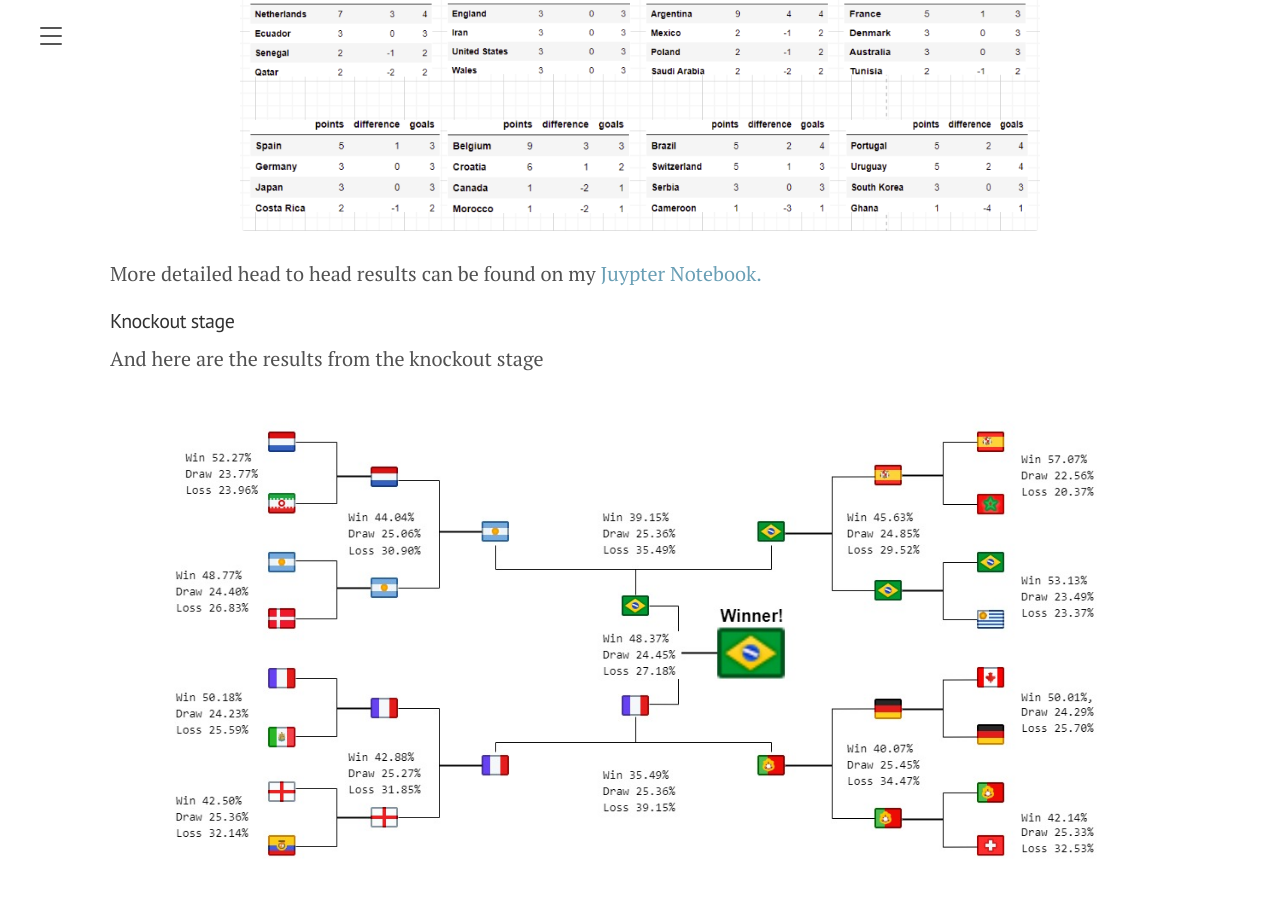
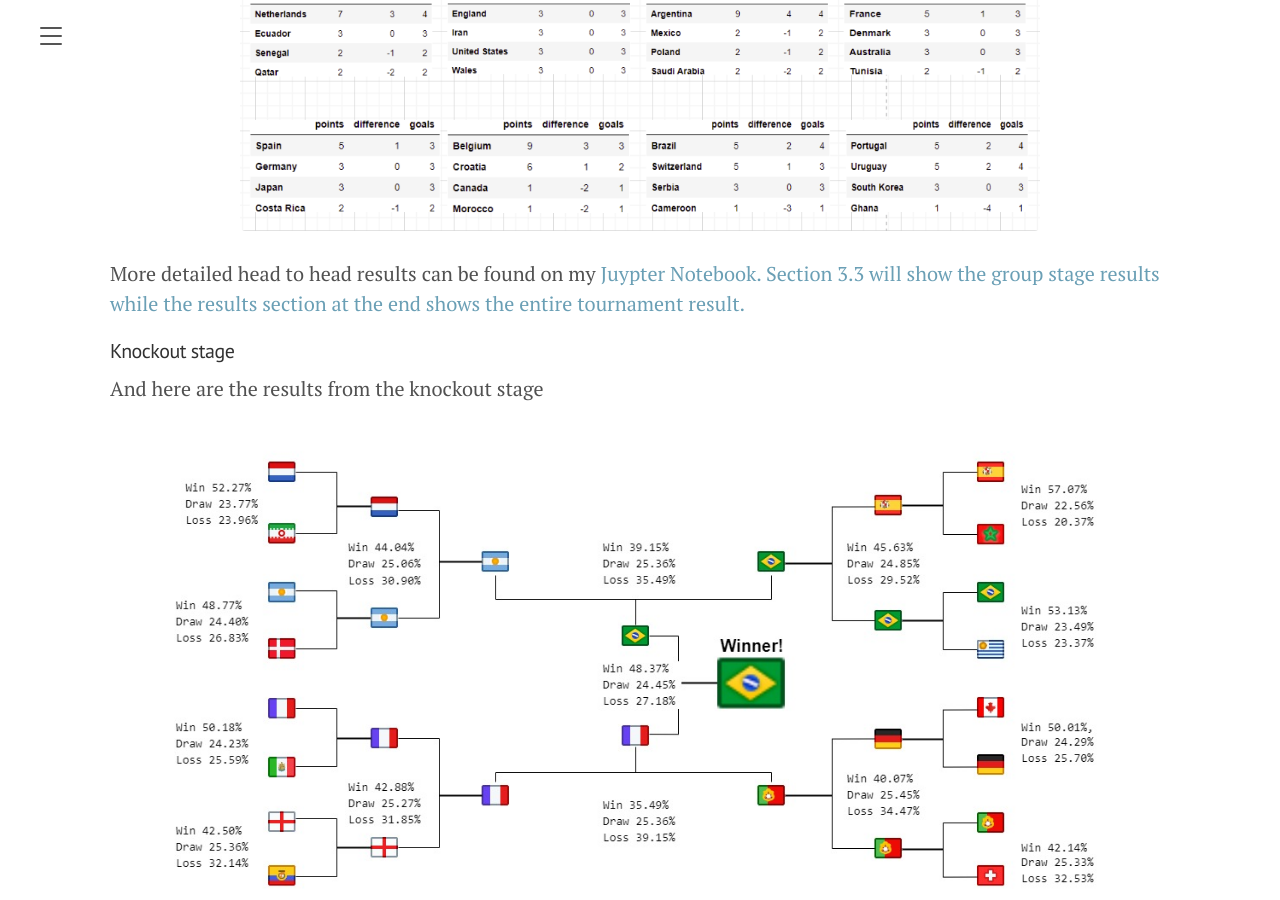
Before and after one commit to chuazy94/zy_blog_2, a Jekyll site: the page built from _posts/2022-11-18-world-cup-22-simulator.md, in a window 1280 px wide and 900 px high, scrolled down 4372 px. Built offline with Jekyll 4.4.1, drawn with Linux system fonts in a browser that asks for light colours; formulas are drawn with MathJax 3.

Commit message:
Update wording and jupyter notebook link

```diff
--- a/_posts/2022-11-18-world-cup-22-simulator.md
+++ b/_posts/2022-11-18-world-cup-22-simulator.md
@@ -175,7 +175,7 @@ The most anticipated part of my post (probably) and here it is! These are the re
         </div>
 </div>
 
-More detailed head to head results can be found on my <a href="[https://github.com/chuazy94/Projects/blob/master/xG_GEE_model_world_cup_22.ipynb/">Juypter Notebook.</a>
+More detailed head to head results can be found on my <a href="https://github.com/chuazy94/Projects/blob/master/xG_GEE_model_world_cup_22.ipynb/">Juypter Notebook. Section 3.3 will show the group stage results while the results section at the end shows the entire tournament result.</a>
 
 #### Knockout stage
 And here are the results from the knockout stage
```
